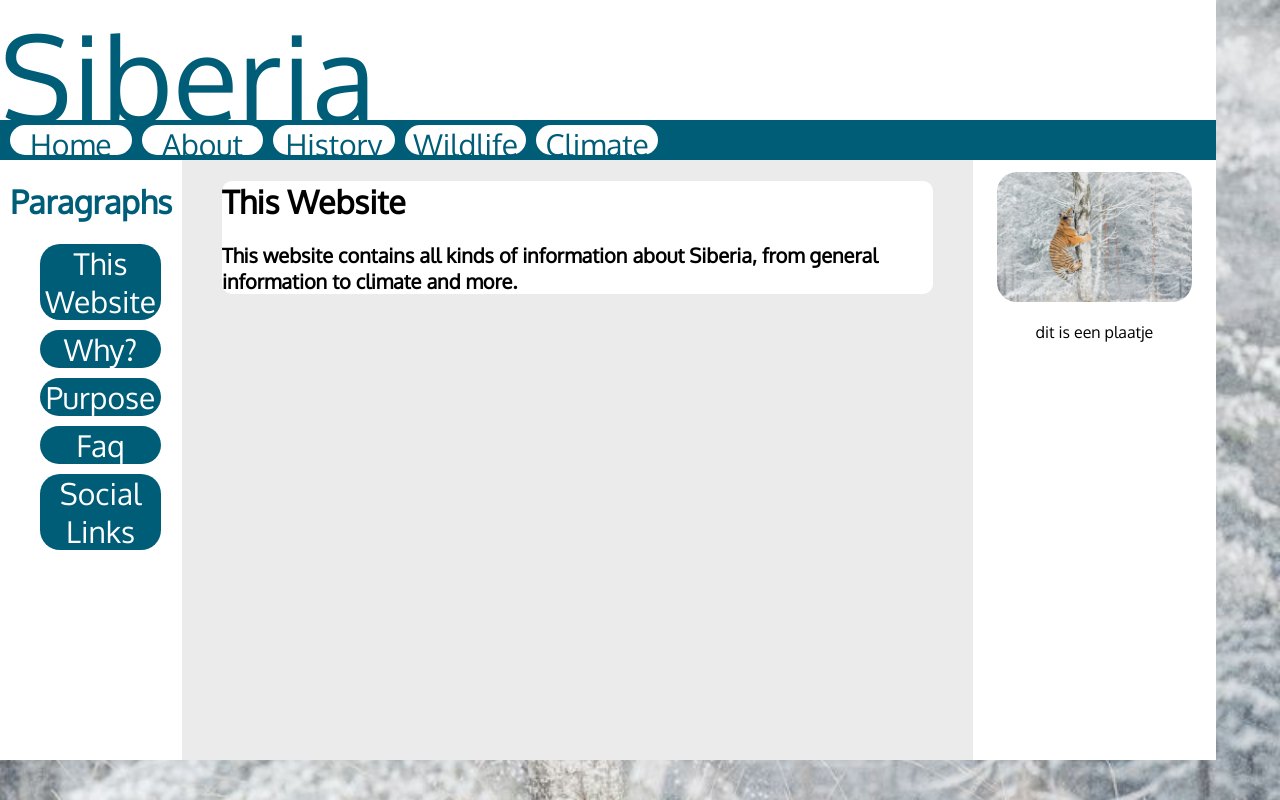
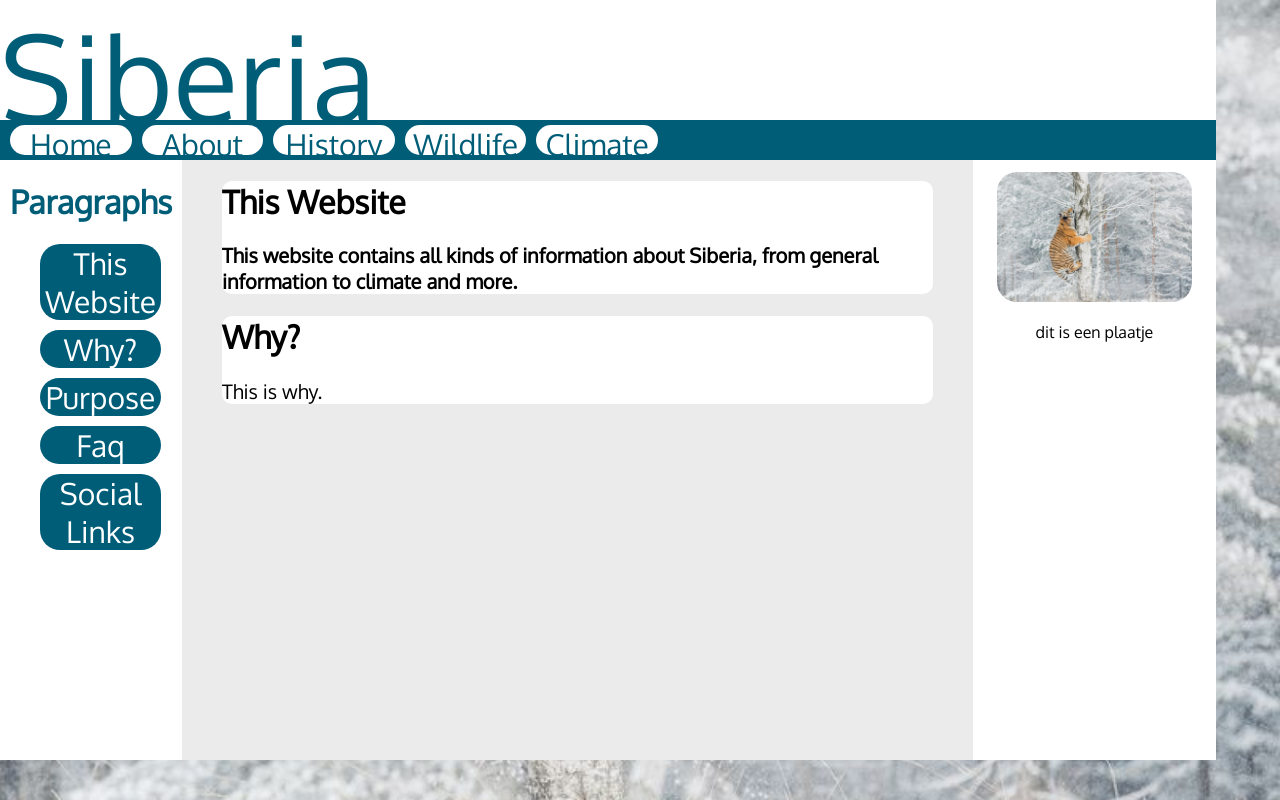
Before and after one commit to JustYourAverageIdiot/CodeHub, a plain HTML site: page index.html in a window 1280 px wide. Drawn offline with Linux system fonts and the light colour scheme.

Commit message:
minor changes

```diff
--- a/CSS/les.CSS
+++ b/CSS/les.CSS
@@ -117,3 +117,15 @@ ul {
     width: 90%;
     margin-left: 5%;
 }
+
+#Why p {
+    font-size: 20px;
+}
+
+#Why {
+    background-color: rgb(255,255,255);
+    display: block;
+    border-radius: 10px;
+    width: 90%;
+    margin-left: 5%;
+}
--- a/index.html
+++ b/index.html
@@ -36,6 +36,10 @@
                 <h1>This Website</h1.>
                 <p>This website contains all kinds of information about Siberia, from general information to climate and more.</p>
             </div>
+            <div id="Why">
+                <h1>Why?</h1>
+                <p>This is why.</p>
+            </div>
         </div>
 
         <div id="Fotos">
```
